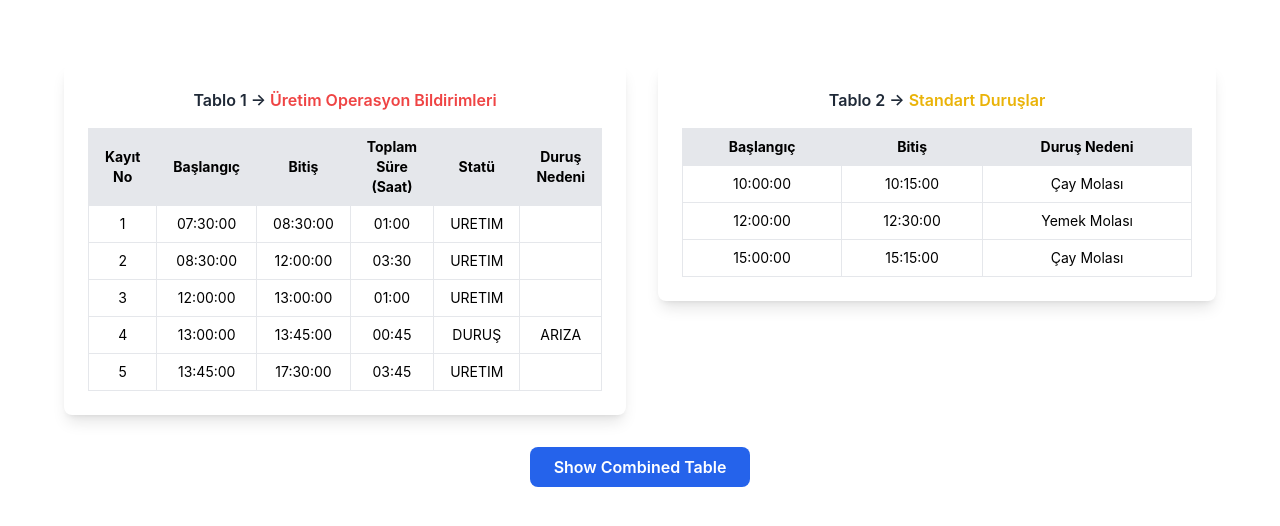
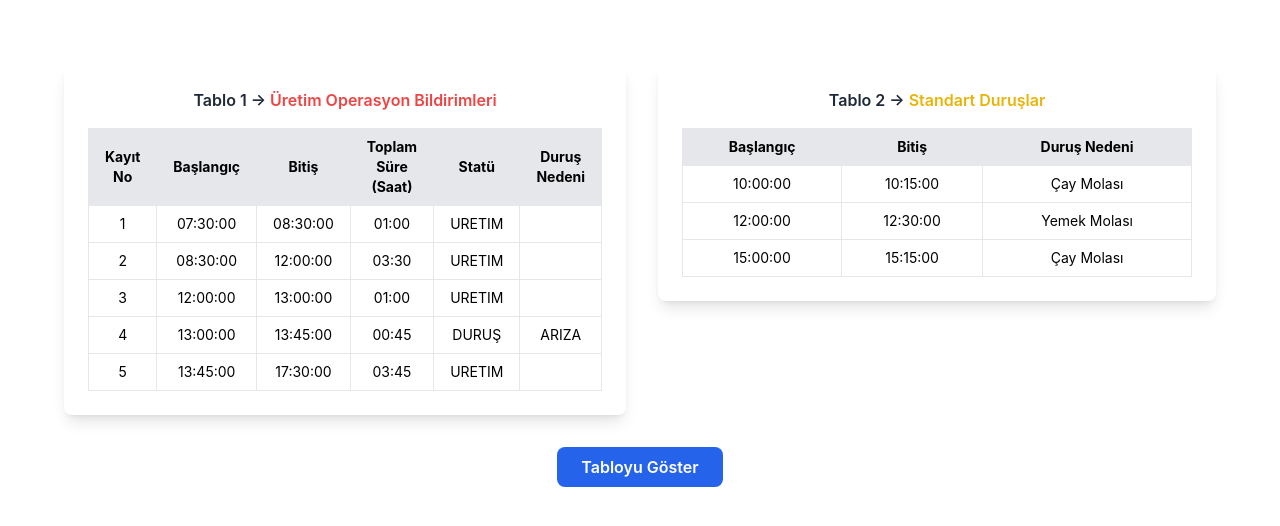
Before and after one commit to ilyaskoccc/dinamoPlus, a React (Vite) app: page / in a window 1280 px wide. Shown: the top 526 px of the page. Built offline with nearby package versions, Linux system fonts and the light colour scheme.

Commit message:
buton revize

```diff
--- a/src/App.jsx
+++ b/src/App.jsx
@@ -238,7 +238,7 @@ function App() {
         onClick={handleButtonClick}
         className="bg-blue-600 text-white font-semibold px-6 py-2 rounded-lg hover:bg-blue-700 transition duration-300"
       >
-        Show Combined Table
+        Tabloyu Göster
       </button>
 
       {showCombinedTable && (
```
